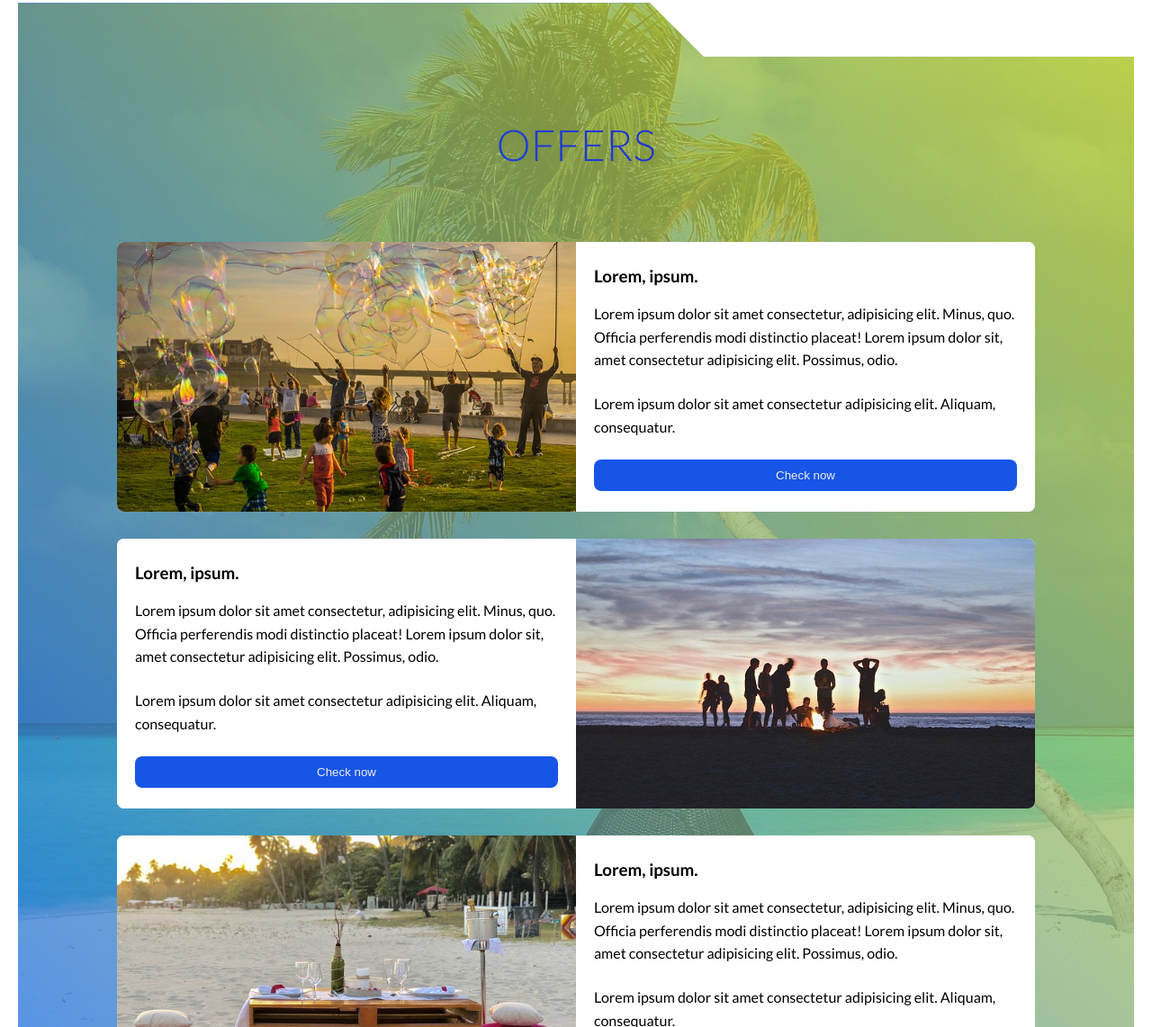
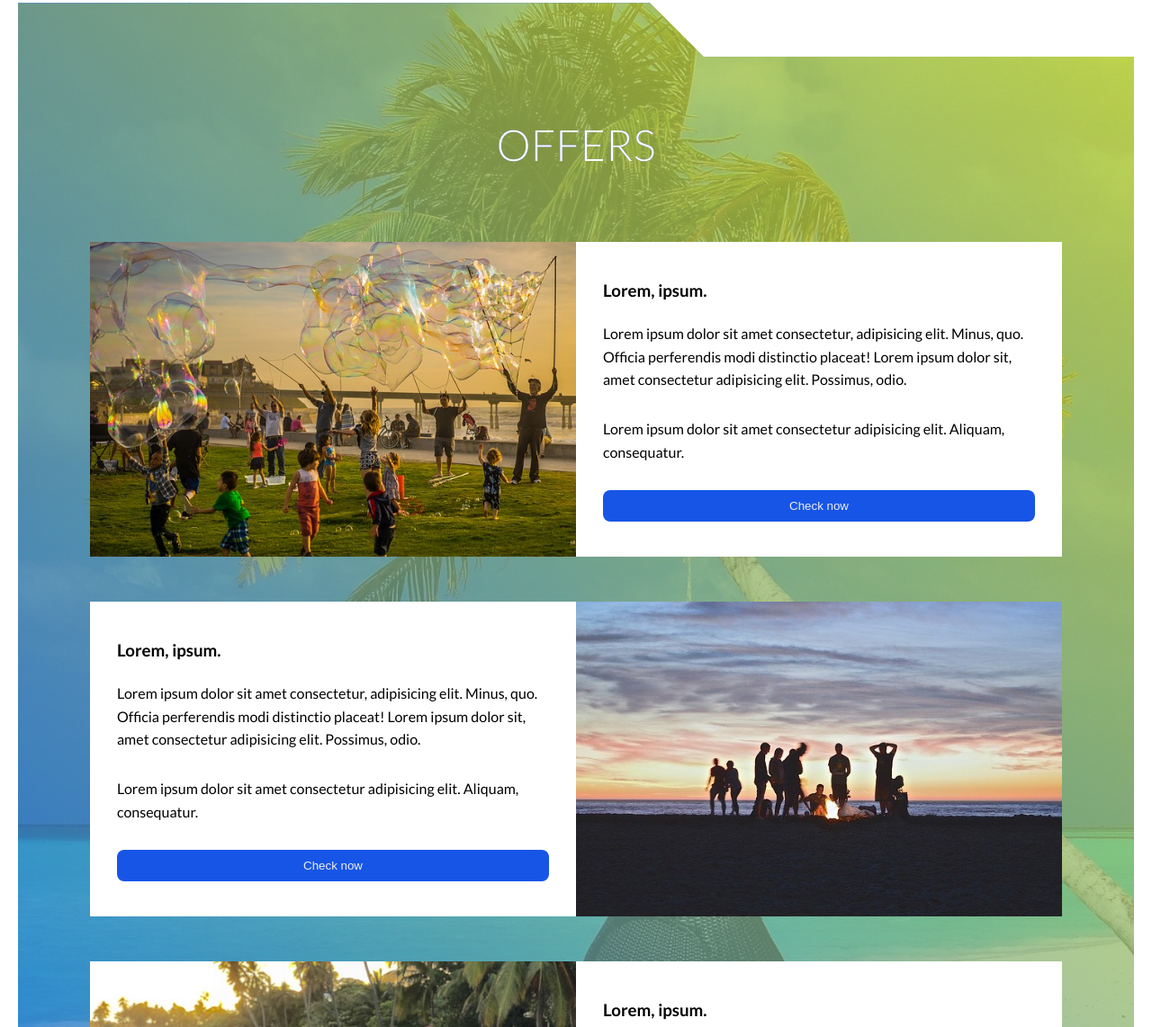
Before and after one commit to MateuszSojkaCode/Tropical-Paradise, a website: page index.html in a window 1280 px wide. Shown: the part 2901-4043 px from the top of the page at 90% size. Drawn offline with nearby package versions, Linux system fonts and the light colour scheme; files that its build step writes are made by us from their sources.

Commit message:
polished all other sections

```diff
--- a/index.html
+++ b/index.html
@@ -54,7 +54,7 @@
                         <h3 class="about__heading">Lorem, ipsum dolor.</h3>
                         <p class="about__paragraph">Lorem ipsum dolor sit amet consectetur adipisicing elit. Placeat voluptate inventore vero, necessitatibus velit tempore!
                         </p>
-                        <a href="#" class="about__btn btn-animation-secondary">Learn more &rarr;</a>
+                        <a href="#" class="about__btn nav-link-animation">Learn more &rarr;</a>
                     </div>
 
                     <div class="about__imgs">
@@ -110,7 +110,7 @@
                                 <li class="islands__card-back-list-item">Lorem, ipsum.</li>
                                 <li class="islands__card-back-list-item">Lorem, ipsum.</li>
                             </ul>
-                            <button class="islands__card-back-button">book now</button>
+                            <button class="islands__card-back-button btn-animation-main">book now</button>
                         </div>
                     </div>
 
@@ -128,7 +128,7 @@
                                 <li class="islands__card-back-list-item">Lorem, ipsum.</li>
                                 <li class="islands__card-back-list-item">Lorem, ipsum.</li>
                             </ul>
-                            <button class="islands__card-back-button">book now</button>
+                            <button class="islands__card-back-button btn-animation-main">book now</button>
                         </div>
                     </div>
 
@@ -146,7 +146,7 @@
                                 <li class="islands__card-back-list-item">Lorem, ipsum.</li>
                                 <li class="islands__card-back-list-item">Lorem, ipsum.</li>
                             </ul>
-                            <button class="islands__card-back-button">book now</button>
+                            <button class="islands__card-back-button btn-animation-main">book now</button>
                         </div>
                     </div>
                 </div>
@@ -154,7 +154,7 @@
         </section>
 
         <section class="offers section-padding">
-            <h2 class="heading-secondary margin-top">Offers</h2>
+            <h2 class="heading-secondary heading-secondary--color-white margin-top">Offers</h2>
             <div class="container">
                 <div class="offers__box">
                     <div class="offers__card offers__card--one">
@@ -163,7 +163,7 @@
                             <h3 class="offers__card-title">Lorem, ipsum.</h3>
                             <p class="offers__card-text">Lorem ipsum dolor sit amet consectetur, adipisicing elit. Minus, quo. Officia perferendis modi distinctio placeat! Lorem ipsum dolor sit, amet consectetur adipisicing elit. Possimus, odio.</p>
                             <p class="offers__card-text">Lorem ipsum dolor sit amet consectetur adipisicing elit. Aliquam, consequatur.</p>
-                            <button class="offers__card-btn">Check now</button>
+                            <button class="offers__card-btn btn-animation-main">Check now</button>
                         </div>
                     </div>
                     <div class="offers__card offers__card--two">
@@ -172,7 +172,7 @@
                             <h3 class="offers__card-title">Lorem, ipsum.</h3>
                             <p class="offers__card-text">Lorem ipsum dolor sit amet consectetur, adipisicing elit. Minus, quo. Officia perferendis modi distinctio placeat! Lorem ipsum dolor sit, amet consectetur adipisicing elit. Possimus, odio.</p>
                             <p class="offers__card-text">Lorem ipsum dolor sit amet consectetur adipisicing elit. Aliquam, consequatur.</p>
-                            <button class="offers__card-btn">Check now</button>
+                            <button class="offers__card-btn btn-animation-main">Check now</button>
                         </div>
                     </div>
                     <div class="offers__card offers__card--three">
@@ -181,7 +181,7 @@
                             <h3 class="offers__card-title">Lorem, ipsum.</h3>
                             <p class="offers__card-text">Lorem ipsum dolor sit amet consectetur, adipisicing elit. Minus, quo. Officia perferendis modi distinctio placeat! Lorem ipsum dolor sit, amet consectetur adipisicing elit. Possimus, odio.</p>
                             <p class="offers__card-text">Lorem ipsum dolor sit amet consectetur adipisicing elit. Aliquam, consequatur.</p>
-                            <button class="offers__card-btn">Check now</button>
+                            <button class="offers__card-btn btn-animation-main">Check now</button>
                         </div>
                     </div>
 
--- a/src/SASS/main.scss
+++ b/src/SASS/main.scss
@@ -291,7 +291,7 @@ li {
 			border-radius: 8px;
 			background-position: center;
 			background-size: cover;
-			transition: transform .5s;
+			transition: transform 1s;
 
 			&--one{
 				background-image: $light-blue-gradient, url(../../src/img/island1.jpg);
@@ -326,8 +326,9 @@ li {
 			background-image: $light-blue-gradient-solid;
 			border-radius: 8px;
 			transform: rotateY(-180deg);
-			transition: transform .5s;
+			transition: transform 1s;
 			backface-visibility: hidden;
+			overflow: hidden;
 
 			&-title{
 				position: absolute;
@@ -361,7 +362,7 @@ li {
 				transform: translateX(-50%);
 				transition: background-color .3s;
 				cursor: pointer;
-				&:hover{
+				&::before{
 					background-color: $cta-color-hover;
 				}
 			}
@@ -389,13 +390,14 @@ li {
 	&__card{
 		border-radius: 8px;
 		background-color: #fff;
-		overflow: hidden;
+		// overflow: hidden;
 
 		&-img{
 			width: 100%;
+			height: 100%;
+			max-height: 350px;
+			object-fit: cover;
 			transition: transform .3s;
-			max-height: 300px;
-			object-fit: cover;
 			&:hover{
 				transform: scale(1.1);
 			}
@@ -417,7 +419,11 @@ li {
 			border-radius: 8px;
 			color: $light-gray-e;
 			background-color: $main-color;
+			transition: background-color .3s;
 			cursor: pointer;
+			&::before{
+				background-color: $secondary-color;
+			}
 		}
 
 	}
@@ -551,16 +557,21 @@ li {
 		background-image: $blue-gradient, url(../../src/img/offer-big.jpg);
 		&__box{
 			grid-template-columns: repeat(4, 1fr);
+			grid-template-rows: repeat(2, 1fr);
+			gap: 5rem;
 		}
 		&__card{
 			&--one{
 				grid-column: 1/3;
+				grid-row: 1/2;
 			}
 			&--two{
 				grid-column: 3/5;
+				grid-row: 1/2;
 			}
 			&--three{
 				grid-column: 2/4;
+				grid-row: 2/3;
 			}
 			&__title{
 				font-size: 2.2rem;
@@ -630,7 +641,7 @@ li {
 	.offers{
 		&__box{
 			grid-template-rows: repeat(3, 1fr);
-			max-width: 90%;
+			max-width: 95%;
 			margin: 0 auto;
 		}
 		&__card{
@@ -658,6 +669,7 @@ li {
 				display: flex;
 				flex-direction: column;
 				justify-content: space-evenly;
+				padding: 3rem;
 			}
 		}
 	}
--- a/src/SASS/utilities/_animations.scss
+++ b/src/SASS/utilities/_animations.scss
@@ -23,7 +23,29 @@
 	}
 }
 
-.btn-animation-secondary {
+.btn-animation-main{
+	position: relative;
+	overflow: hidden;
+	z-index: 0;
+	&::before{
+		content: "";
+		position: absolute;
+		top: 0;
+		left: 0;
+		height: 100%;
+		width: 100%;
+		transform: scaleX(0);
+		transition: transform .3s;
+		transform-origin: right;
+		z-index: -1;
+	}
+	&:hover::before{
+		transform: scaleX(1);
+		transform-origin: left;
+	}
+}
+
+.nav-link-animation {
 	&:hover {
 		color: #fff;
 	}
--- a/src/SASS/utilities/_colors.scss
+++ b/src/SASS/utilities/_colors.scss
@@ -1,9 +1,9 @@
 $main-color: #1755e7;
-$secondary-color: #164dcc;
-$light-main-color: #1469f1;
+$secondary-color: #103ba2;
+$light-main-color: #4577ec;
 
 $cta-color: #00ffaa;
-$cta-color-hover: #0fe29c;
+$cta-color-hover: #00b377;
 
 $light-gray-e: #eee;
 $light-gray-d: #ddd;
--- a/src/SASS/utilities/_components.scss
+++ b/src/SASS/utilities/_components.scss
@@ -13,6 +13,10 @@
 	background-clip: text;
 	color: transparent;
 	text-align: center;
+
+	&--color-white{
+		color: #fff;
+	}
 }
 @media (min-width: 768px) {
 	.heading-secondary {
```
